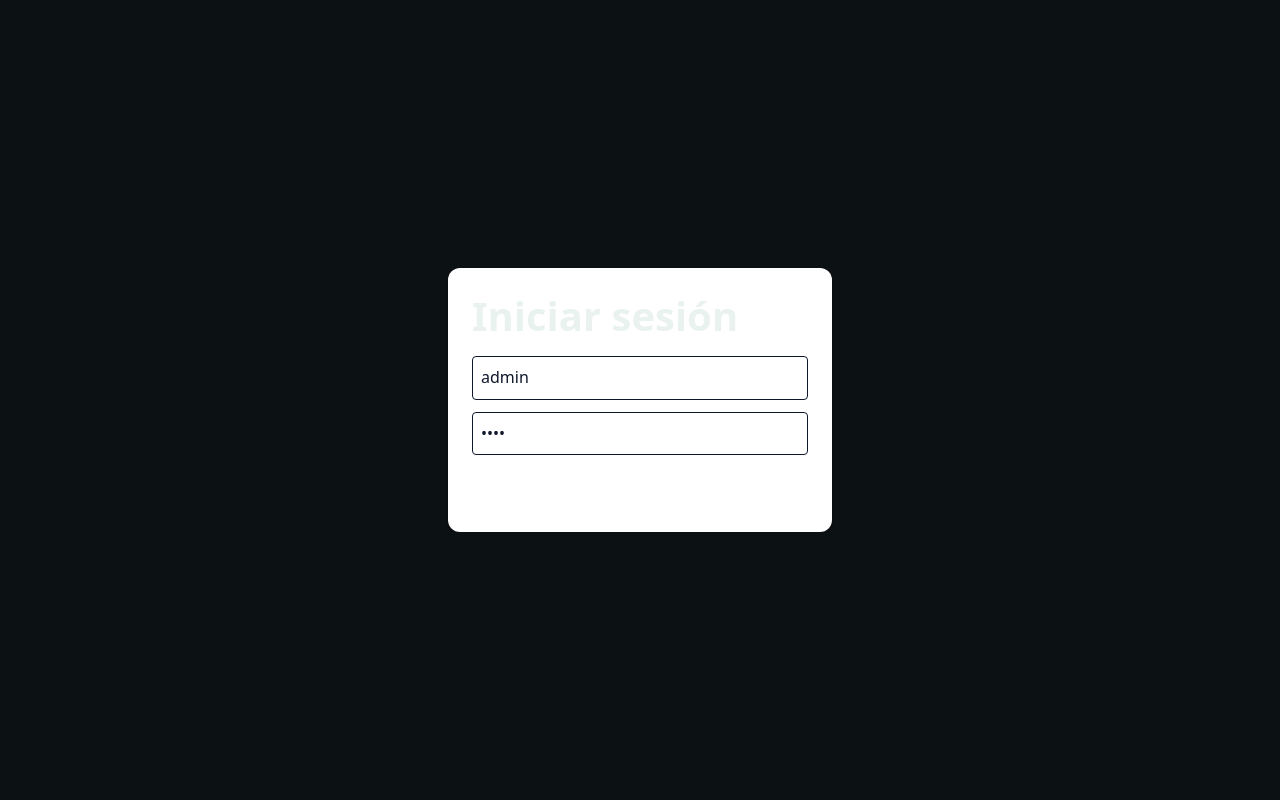
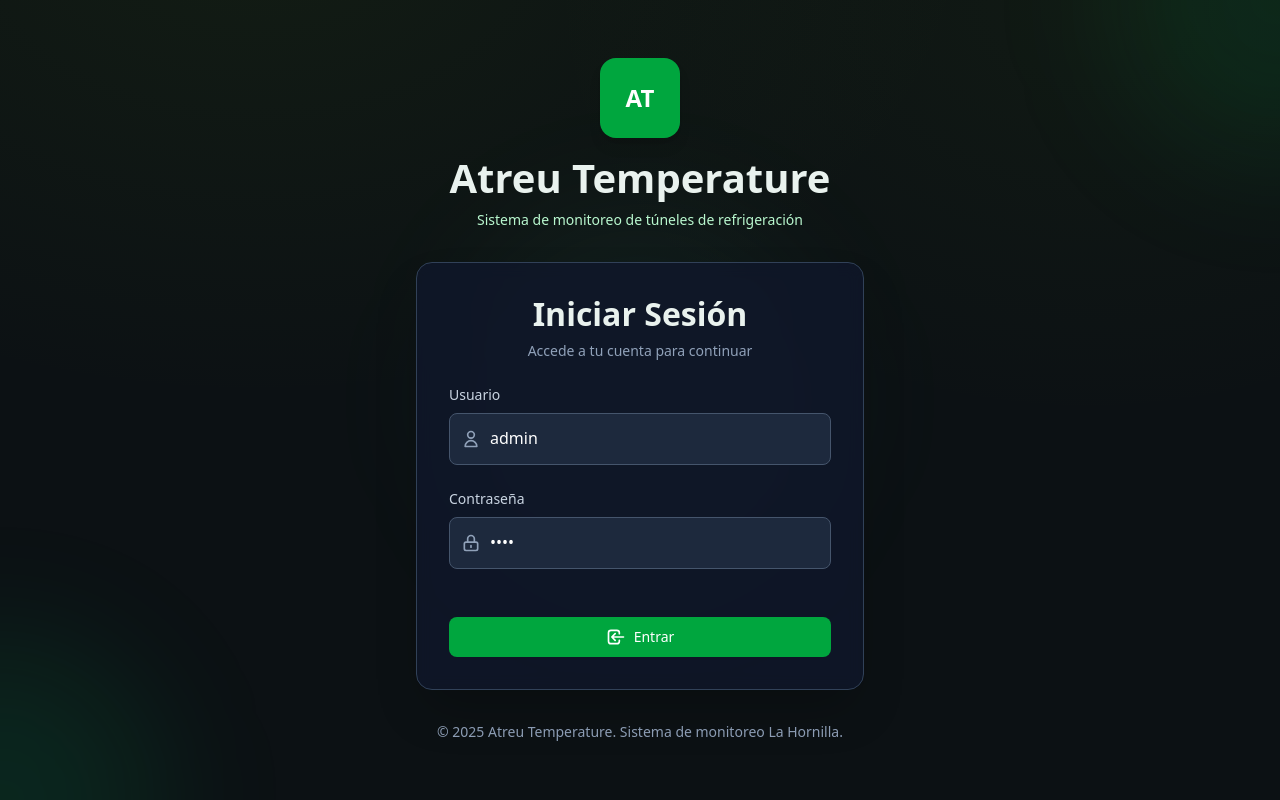
Before and after one commit to re-sound/CapstoneG5, a React (Vite) app in the folder Fase 2/Sprint 2/Apt/atreu-temperature/: page /#/login in a window 1280 px wide. Built offline with nearby package versions, Linux system fonts and the light colour scheme.

Commit message:
Se mejoro la visualizacion/interfaz de las alarmas y el login

```diff
--- a/Fase 2/Sprint 2/Apt/atreu-temperature/src/pages/Dashboard.tsx
+++ b/Fase 2/Sprint 2/Apt/atreu-temperature/src/pages/Dashboard.tsx
@@ -100,7 +100,12 @@ export default function Dashboard() {
   return (
     <div className="min-h-screen app-bg">
       {/* Panel flotante de alarmas */}
-      <AlarmCenter newAlarms={newAlarms} onDismiss={dismiss} onClearAll={clearAll} />
+      <AlarmCenter
+        allAlerts={alerts}
+        newAlarms={newAlarms}
+        onDismiss={dismiss}
+        onClearAll={clearAll}
+      />
 
       <div className="mx-auto w-full max-w-[1920px] px-5 py-6">
         <h1 className="text-4xl font-extrabold tracking-tight mb-6 text-white">
--- a/Fase 2/Sprint 2/Apt/atreu-temperature/src/pages/Login.tsx
+++ b/Fase 2/Sprint 2/Apt/atreu-temperature/src/pages/Login.tsx
@@ -7,25 +7,125 @@ export default function Login() {
   const nav = useNavigate();
   const [name, setName] = useState("admin");
   const [pwd, setPwd] = useState("1234");
+  const [isLoading, setIsLoading] = useState(false);
 
   function onSubmit(e: FormEvent) {
     e.preventDefault();
-    // demo: rol según nombre
-    const role = name === "admin" ? "admin" : name === "operador" ? "operador" : "observador";
-    login(name, role as any);
-    nav("/dashboard", { replace: true });
+    setIsLoading(true);
+
+    // Simular carga
+    setTimeout(() => {
+      // demo: rol según nombre
+      const role = name === "admin" ? "admin" : name === "operador" ? "operador" : "observador";
+      login(name, role as any);
+      nav("/dashboard", { replace: true });
+    }, 1000);
   }
 
   return (
-    <div className="min-h-screen bg-card text-on grid place-items-center px-4 focus-brand">
-      <form onSubmit={onSubmit} className="bg-white text-slate-900 rounded-xl shadow p-6 w-full max-w-sm">
-        <h1 className="text-3xl font-extrabold leading-tight mb-4">Iniciar sesión</h1>
-        <div className="space-y-3">
-          <input value={name} onChange={(e)=>setName(e.target.value)} className="w-full p-2 border rounded" placeholder="usuario (admin/operador/observador)" />
-          <input value={pwd} onChange={(e)=>setPwd(e.target.value)} type="password" className="w-full p-2 border rounded" placeholder="contraseña (demo)" />
-          <button className="w-full py-2 bg-card text-white rounded hover:bg-card focus-brand">Entrar</button>
+    <div className="min-h-screen app-bg flex items-center justify-center px-4">
+      {/* Fondo decorativo */}
+      <div className="absolute inset-0 overflow-hidden">
+        <div className="absolute -top-40 -right-40 w-80 h-80 bg-green-500/10 rounded-full blur-3xl"></div>
+        <div className="absolute -bottom-40 -left-40 w-80 h-80 bg-green-400/10 rounded-full blur-3xl"></div>
+        <div className="absolute top-1/2 left-1/2 transform -translate-x-1/2 -translate-y-1/2 w-96 h-96 bg-green-300/5 rounded-full blur-3xl"></div>
+      </div>
+
+      {/* Contenido principal */}
+      <div className="relative z-10 w-full max-w-md">
+        {/* Logo y título */}
+        <div className="text-center mb-8">
+          <div className="inline-flex items-center justify-center w-20 h-20 bg-green-600 rounded-2xl mb-4 shadow-lg">
+            <span className="text-white font-bold text-2xl">AT</span>
+          </div>
+          <h1 className="text-4xl font-bold text-white mb-2">Atreu Temperature</h1>
+          <p className="text-green-200 text-sm">Sistema de monitoreo de túneles de refrigeración</p>
         </div>
-      </form>
+
+        {/* Formulario de login */}
+        <div className="bg-slate-900/80 backdrop-blur-sm rounded-2xl border border-slate-700 shadow-2xl p-8">
+          <div className="text-center mb-6">
+            <h2 className="text-2xl font-semibold text-white mb-2">Iniciar Sesión</h2>
+            <p className="text-slate-400 text-sm">Accede a tu cuenta para continuar</p>
+          </div>
+
+          <form onSubmit={onSubmit} className="space-y-6">
+            {/* Campo de usuario */}
+            <div>
+              <label className="block text-sm font-medium text-slate-300 mb-2">
+                Usuario
+              </label>
+              <div className="relative">
+                <div className="absolute inset-y-0 left-0 pl-3 flex items-center pointer-events-none">
+                  <svg className="h-5 w-5 text-slate-400" fill="none" viewBox="0 0 24 24" stroke="currentColor">
+                    <path strokeLinecap="round" strokeLinejoin="round" strokeWidth={2} d="M16 7a4 4 0 11-8 0 4 4 0 018 0zM12 14a7 7 0 00-7 7h14a7 7 0 00-7-7z" />
+                  </svg>
+                </div>
+                <input
+                  value={name}
+                  onChange={(e) => setName(e.target.value)}
+                  className="w-full pl-10 pr-4 py-3 bg-slate-800 border border-slate-600 rounded-lg text-white placeholder-slate-400 focus:outline-none focus:ring-2 focus:ring-green-500 focus:border-transparent transition-all duration-200"
+                  placeholder="admin, operador, observador"
+                  required
+                />
+              </div>
+            </div>
+
+            {/* Campo de contraseña */}
+            <div>
+              <label className="block text-sm font-medium text-slate-300 mb-2">
+                Contraseña
+              </label>
+              <div className="relative">
+                <div className="absolute inset-y-0 left-0 pl-3 flex items-center pointer-events-none">
+                  <svg className="h-5 w-5 text-slate-400" fill="none" viewBox="0 0 24 24" stroke="currentColor">
+                    <path strokeLinecap="round" strokeLinejoin="round" strokeWidth={2} d="M12 15v2m-6 4h12a2 2 0 002-2v-6a2 2 0 00-2-2H6a2 2 0 00-2 2v6a2 2 0 002 2zm10-10V7a4 4 0 00-8 0v4h8z" />
+                  </svg>
+                </div>
+                <input
+                  value={pwd}
+                  onChange={(e) => setPwd(e.target.value)}
+                  type="password"
+                  className="w-full pl-10 pr-4 py-3 bg-slate-800 border border-slate-600 rounded-lg text-white placeholder-slate-400 focus:outline-none focus:ring-2 focus:ring-green-500 focus:border-transparent transition-all duration-200"
+                  placeholder="Contraseña de demostración"
+                  required
+                />
+              </div>
+            </div>
+
+            {/* Botón de envío */}
+            <button
+              type="submit"
+              disabled={isLoading}
+              className="w-full py-3 px-4 bg-green-600 hover:bg-green-700 disabled:bg-green-600/50 text-white font-semibold rounded-lg transition-all duration-200 focus:outline-none focus:ring-2 focus:ring-green-500 focus:ring-offset-2 focus:ring-offset-slate-900 flex items-center justify-center gap-2"
+            >
+              {isLoading ? (
+                <>
+                  <svg className="animate-spin h-5 w-5" fill="none" viewBox="0 0 24 24">
+                    <circle className="opacity-25" cx="12" cy="12" r="10" stroke="currentColor" strokeWidth="4"></circle>
+                    <path className="opacity-75" fill="currentColor" d="M4 12a8 8 0 018-8V0C5.373 0 0 5.373 0 12h4zm2 5.291A7.962 7.962 0 014 12H0c0 3.042 1.135 5.824 3 7.938l3-2.647z"></path>
+                  </svg>
+                  Iniciando sesión...
+                </>
+              ) : (
+                <>
+                  <svg className="h-5 w-5" fill="none" viewBox="0 0 24 24" stroke="currentColor">
+                    <path strokeLinecap="round" strokeLinejoin="round" strokeWidth={2} d="M11 16l-4-4m0 0l4-4m-4 4h14m-5 4v1a3 3 0 01-3 3H6a3 3 0 01-3-3V7a3 3 0 013-3h7a3 3 0 013 3v1" />
+                  </svg>
+                  Entrar
+                </>
+              )}
+            </button>
+          </form>
+        </div>
+
+        {/* Footer */}
+        <div className="text-center mt-8">
+          <p className="text-slate-400 text-sm">
+            © 2025 Atreu Temperature. Sistema de monitoreo La Hornilla.
+          </p>
+        </div>
+      </div>
     </div>
   );
 }
```
Also changed, not shown: Fase 2/Sprint 2/Apt/atreu-temperature/src/components/AlarmCenter.tsx (+67 -16 lines).
